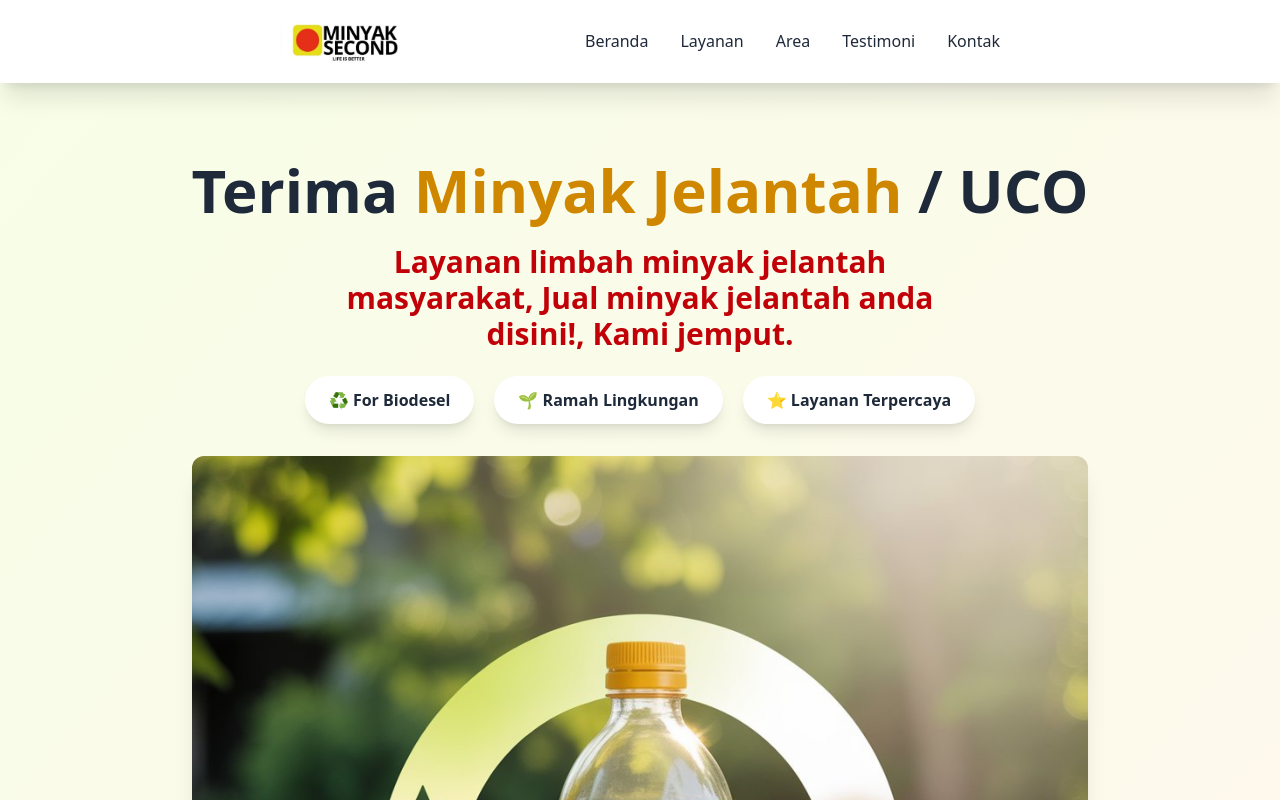
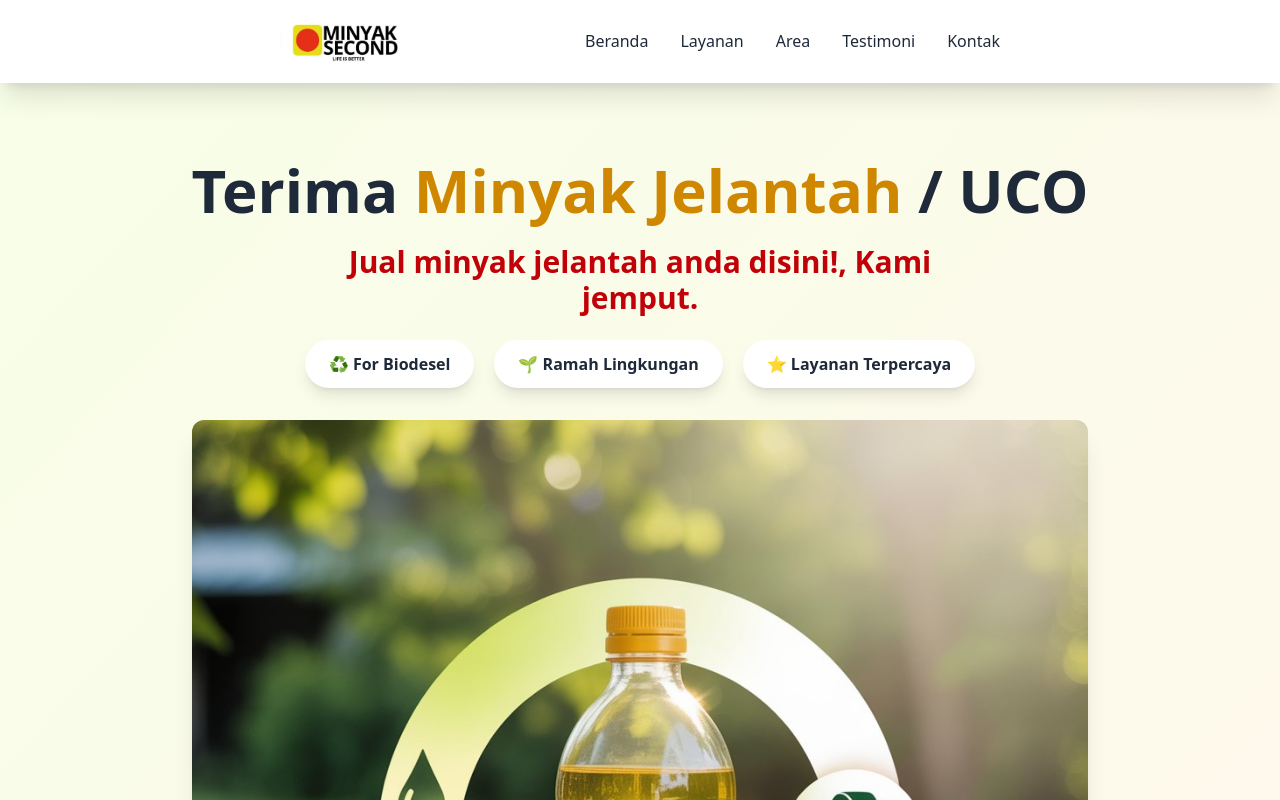
Before and after one commit to Wahyunianti/MinyakSecond, a React (Vite) app: page / in a window 1280 px wide. Shown: the top 800 px of the page. Built offline with nearby package versions, Linux system fonts and the light colour scheme; a web font is replaced by a local one.

Commit message:
FIX : data

```diff
--- a/src/App.tsx
+++ b/src/App.tsx
@@ -215,7 +215,7 @@ export default function App() {
             Terima <span className="text-yellow-600">Minyak Jelantah</span> / UCO
           </h2>
           <p className="text-red-700 text-3xl font-bold mb-6 md:w-1/2 mx-auto">
-            Layanan limbah minyak jelantah masyarakat, Jual minyak jelantah anda disini!, Kami jemput.
+            Jual minyak jelantah anda disini!, Kami jemput.
           </p>
           <div className="flex justify-center flex-col md:flex-row mb-8 gap-5 flex-wrap">
             <span className="px-6 py-3 rounded-full bg-white font-semibold text-md shadow-lg">♻️ For Biodesel</span>
```
